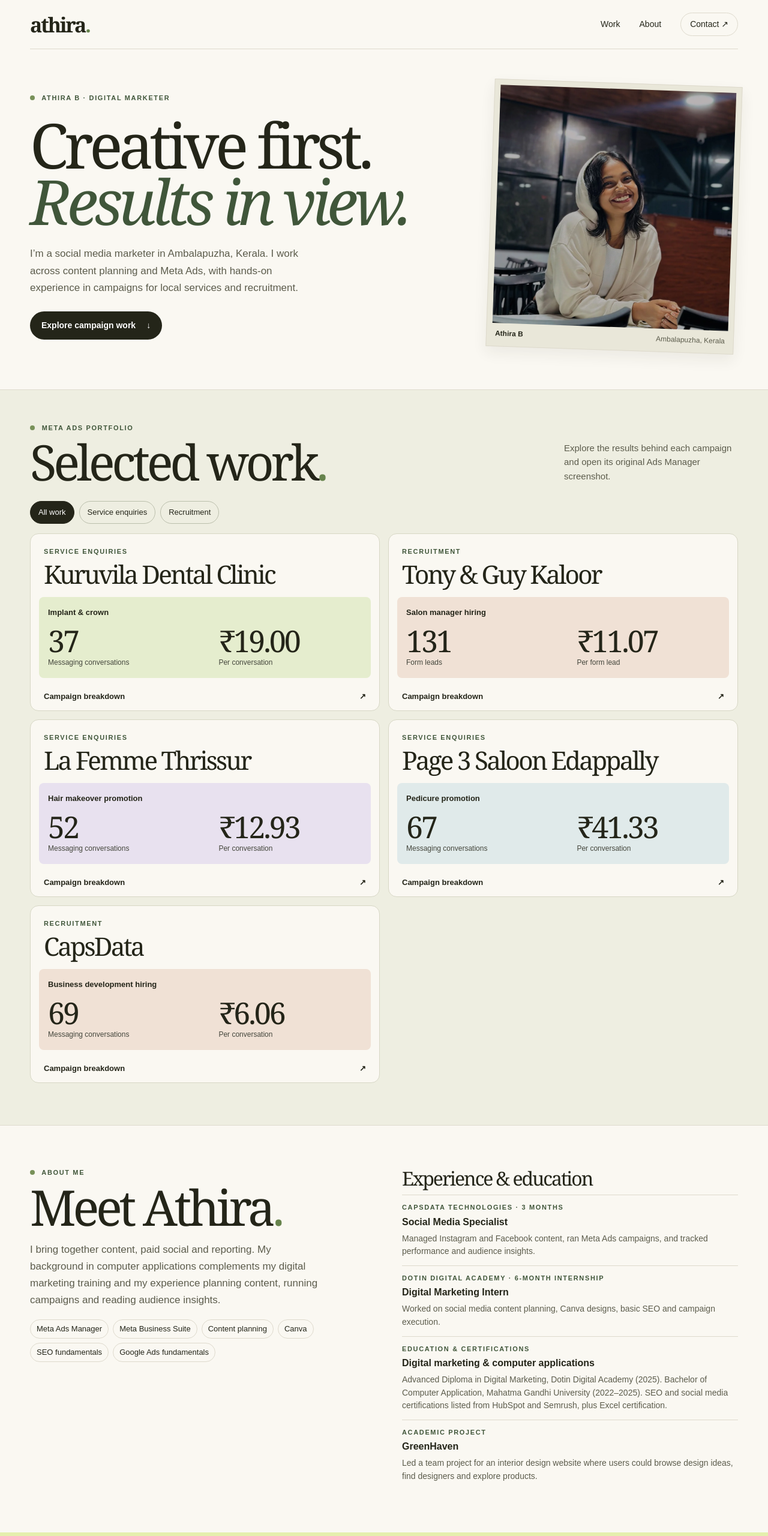
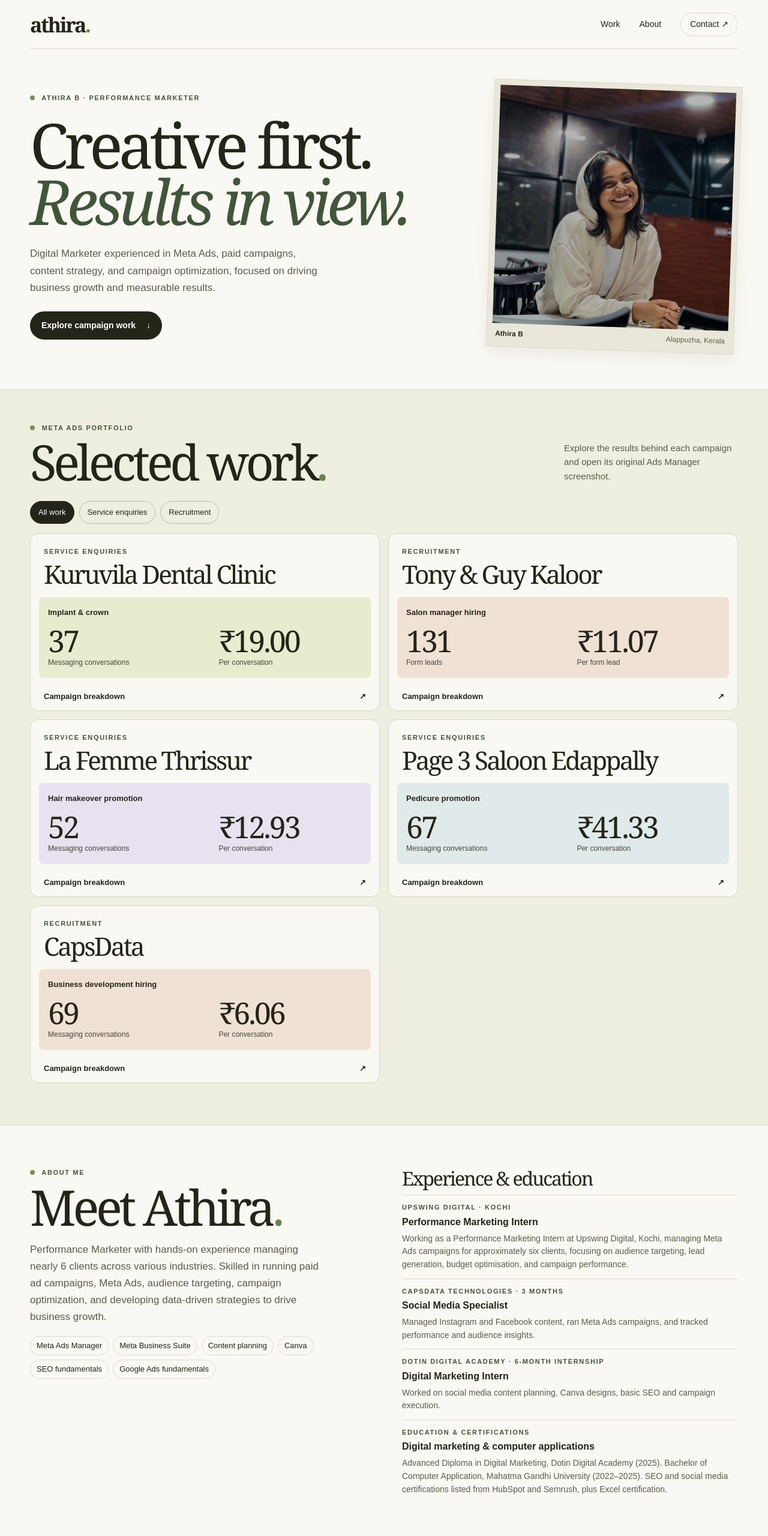
Before and after one commit to jayakrishnan666/athira_portfolio, a plain HTML site: page index.html in a window 1280 px wide. Shown: the top 2560 px of the page at 60% size. Drawn offline with Linux system fonts and the light colour scheme.

Commit message:
Add files via upload

```diff
--- a/index.html
+++ b/index.html
@@ -6,11 +6,11 @@
 <body><a class="skip" href="#main">Skip to content</a>
 <header class="wrap top"><a class="brand" href="./" aria-label="Athira B home">athira<span>.</span></a><nav aria-label="Main navigation"><a href="#work">Work</a><a href="#about">About</a><a class="nav-contact" href="#contact">Contact ↗</a></nav></header>
 <main id="main"><section class="wrap hero" aria-labelledby="hero-title">
-<div class="hero-copy"><p class="eyebrow"><span class="dot"></span> ATHIRA B · DIGITAL MARKETER</p>
+<div class="hero-copy"><p class="eyebrow"><span class="dot"></span> ATHIRA B · PERFORMANCE MARKETER</p>
 <h1 id="hero-title">Creative first.<br><em>Results in view.</em></h1>
-<p class="intro">I’m a social media marketer in Ambalapuzha, Kerala. I work across content planning and Meta Ads, with hands-on experience in campaigns for local services and recruitment.</p>
+<p class="intro">Digital Marketer experienced in Meta Ads, paid campaigns, content strategy, and campaign optimization, focused on driving business growth and measurable results.</p>
 <a class="pill" href="#work">Explore campaign work <span aria-hidden="true">↓</span></a></div>
-<figure class="portrait"><img src="./athira.webp" alt="Athira smiling at a café" fetchpriority="high"><figcaption><span>Athira B</span><span>Ambalapuzha, Kerala</span></figcaption></figure>
+<figure class="portrait"><img src="./athira.webp" alt="Athira smiling at a café" fetchpriority="high"><figcaption><span>Athira B</span><span>Alappuzha, Kerala</span></figcaption></figure>
 </section>
 <section id="work" class="work"><div class="wrap"><div class="section-top"><div><p class="eyebrow"><span class="dot"></span> META ADS PORTFOLIO</p><h2>Selected work<span>.</span></h2></div><p class="section-note">Explore the results behind each campaign and open its original Ads Manager screenshot.</p></div>
 <div class="filters" role="group" aria-label="Filter campaigns" hidden><button type="button" data-filter="all" aria-pressed="true">All work</button><button type="button" data-filter="Enquiries" aria-pressed="false">Service enquiries</button><button type="button" data-filter="Hiring" aria-pressed="false">Recruitment</button></div><p class="sr" role="status" id="filter-status"></p>
@@ -54,10 +54,10 @@
 <div class="table-scroll" tabindex="0" role="region" aria-label="CapsData metrics"><table><thead><tr><th scope="col">Campaign</th><th scope="col">Results</th><th scope="col">Result type</th><th scope="col">Cost / result</th><th scope="col">Spend</th><th scope="col">Impressions</th></tr></thead><tbody><tr><th scope="row">BDE Hiring · New Engagement</th><td>69</td><td>Messaging conversations</td><td>₹6.06</td><td>₹417.96</td><td>—</td></tr><tr><th scope="row">BDE Hiring · 5 Feb</th><td>51</td><td>Messaging conversations</td><td>₹6.64</td><td>₹338.86</td><td>—</td></tr><tr><th scope="row">BDE Hiring · 29 Jan</th><td>44</td><td>Messaging conversations</td><td>₹4.83</td><td>₹212.47</td><td>—</td></tr></tbody></table></div>
 <a class="evidence" href="./capsdata.jpg" target="_blank" rel="noopener" aria-label="Open CapsData Ads Manager screenshot in a new tab"><img src="./capsdata.jpg" alt="CapsData campaign results in Meta Ads Manager" loading="lazy"><span>Open full screenshot ↗</span></a>
 </div></details></article></div></div></section>
-<section id="about" class="wrap about"><div><p class="eyebrow"><span class="dot"></span> ABOUT ME</p><h2>Meet Athira<span>.</span></h2><p class="intro">I bring together content, paid social and reporting. My background in computer applications complements my digital marketing training and my experience planning content, running campaigns and reading audience insights.</p><ul class="skills" aria-label="Marketing skills"><li>Meta Ads Manager</li><li>Meta Business Suite</li><li>Content planning</li><li>Canva</li><li>SEO fundamentals</li><li>Google Ads fundamentals</li></ul></div>
-<div class="history"><h3>Experience & education</h3><article><p class="eyebrow">CAPSDATA TECHNOLOGIES · 3 MONTHS</p><h4>Social Media Specialist</h4><p>Managed Instagram and Facebook content, ran Meta Ads campaigns, and tracked performance and audience insights.</p></article>
+<section id="about" class="wrap about"><div><p class="eyebrow"><span class="dot"></span> ABOUT ME</p><h2>Meet Athira<span>.</span></h2><p class="intro">Performance Marketer with hands-on experience managing nearly 6 clients across various industries. Skilled in running paid ad campaigns, Meta Ads, audience targeting, campaign optimization, and developing data-driven strategies to drive business growth.</p><ul class="skills" aria-label="Marketing skills"><li>Meta Ads Manager</li><li>Meta Business Suite</li><li>Content planning</li><li>Canva</li><li>SEO fundamentals</li><li>Google Ads fundamentals</li></ul></div>
+<div class="history"><h3>Experience & education</h3><article><p class="eyebrow">UPSWING DIGITAL · KOCHI</p><h4>Performance Marketing Intern</h4><p>Working as a Performance Marketing Intern at Upswing Digital, Kochi, managing Meta Ads campaigns for approximately six clients, focusing on audience targeting, lead generation, budget optimisation, and campaign performance.</p></article><article><p class="eyebrow">CAPSDATA TECHNOLOGIES · 3 MONTHS</p><h4>Social Media Specialist</h4><p>Managed Instagram and Facebook content, ran Meta Ads campaigns, and tracked performance and audience insights.</p></article>
 <article><p class="eyebrow">DOTIN DIGITAL ACADEMY · 6-MONTH INTERNSHIP</p><h4>Digital Marketing Intern</h4><p>Worked on social media content planning, Canva designs, basic SEO and campaign execution.</p></article>
 <article><p class="eyebrow">EDUCATION & CERTIFICATIONS</p><h4>Digital marketing & computer applications</h4><p>Advanced Diploma in Digital Marketing, Dotin Digital Academy (2025). Bachelor of Computer Application, Mahatma Gandhi University (2022–2025). SEO and social media certifications listed from HubSpot and Semrush, plus Excel certification.</p></article>
-<article><p class="eyebrow">ACADEMIC PROJECT</p><h4>GreenHaven</h4><p>Led a team project for an interior design website where users could browse design ideas, find designers and explore products.</p></article></div></section>
+</div></section>
 <section id="contact" class="contact"><div class="wrap"><p class="eyebrow">GET IN TOUCH</p><h2>Let’s talk<span>.</span></h2><div class="contact-links"><a class="pill secondary" href="tel:+917736685736">+91 77366 85736</a><a class="pill" href="mailto:athirabinu1207@gmail.com">Email Athira ↗</a><a class="pill secondary" href="https://www.linkedin.com/in/athira-binuu">LinkedIn ↗</a></div></div></section></main>
-<footer class="wrap foot"><span>Athira B · Digital Marketing Portfolio</span><a href="#main">Back to top ↑</a></footer></body></html>
+<footer class="wrap foot"><span>Athira B · Performance Marketing Portfolio</span><a href="#main">Back to top ↑</a></footer></body></html>
```
